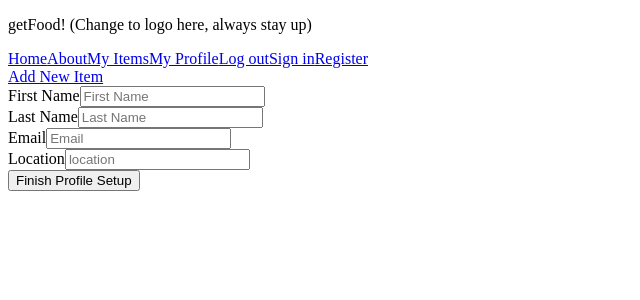
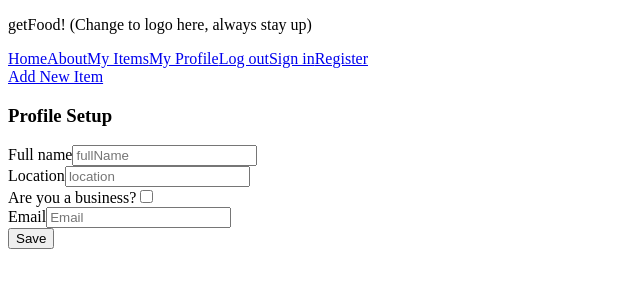
Before and after one commit to matai-2021/getFood-, a React app: page /#/profilesetup in a window 1280 px wide. Shown: the top 300 px of the page, without its empty margins (0-640 px from the left). Built offline with nearby package versions, Linux system fonts and the light colour scheme; the HTML template or start-up script is replaced by a standard one.

Commit message:
update ProfileSetup Component for styling prep

```diff
--- a/client/pages/ProfileSetUp.jsx
+++ b/client/pages/ProfileSetUp.jsx
@@ -1,17 +1,16 @@
 import React, { useState } from 'react'
-import { useHistory } from 'react-router-dom'
-
-import { profileSetUp } from './profileSetUpHelper'
+// import { useHistory } from 'react-router-dom'
+// import { profileSetUp } from './profileSetUpHelper'
 
 export default function ProfileSetUp () {
   const [form, setForm] = useState({
-    firstName: '',
-    lastName: '',
+    name: '',
+    location: '',
     // username needed? Auth0 has username/email so not here?
-    email: '',
-    location: ''
+    isCompany: false,
+    email: ''
   })
-  const history = useHistory()
+  // const history = useHistory()
 
   function handleChange (e) {
     const { name, value } = e.target
@@ -22,35 +21,58 @@ export default function ProfileSetUp () {
   }
 
   function handleClick (e) {
-    e.preventDefault()
-    profileSetUp(form, history.push)
+    // e.preventDefault()
+    // profileSetUp(form, history.push)
   }
 
   return (
     <>
-      <form className='column'>
-        <div className="field">
-          <label htmlFor='firstName' className='label'>First Name</label>
+      {/* <div className='column'>
+        <img src='./images/comGardenPlant.png' alt='Person gardening with trowel' />
+      </div> */}
+      <div className='flex-container'>
+        <article className='form-container'>
+          <h3 className='form-title'>Profile Setup</h3>
+          <form className='form-container'>
+
+            <div className='field'>
+              <label htmlFor='firstName' className='label'>Full name</label>
               <input
                 className='input'
-            id='firstName'
-            name='firstName'
-            value={form.firstName}
-            placeholder='First Name'
+                id='fullName'
+                name='fullName'
+                value={form.name}
+                placeholder='fullName'
                 onChange={handleChange}
               ></input>
             </div>
+
             <div className="field">
-          <label htmlFor='lastName' className='label'>Last Name</label>
+              <label htmlFor='location' className='label'>Location</label>
               <input
                 className='input'
-            id='lastName'
-            name='lastName'
-            value={form.lastName}
-            placeholder='Last Name'
+                id='location'
+                type='location'
+                name='location'
+                value={form.location}
+                placeholder='location'
                 onChange={handleChange}
               ></input>
             </div>
+
+            {/* Update this, to be True/False */}
+            <div className="field">
+              <label htmlFor='location' className='label'>Are you a business?</label>
+              <input
+                className='input'
+                id='isCompany'
+                type='checkbox'
+                name='isCompany'
+                // value={form.isCompany}
+                placeholder='isCompany'
+              ></input>
+            </div>
+
             <div className="field">
               <label htmlFor='email' className='label'>Email</label>
               <input
@@ -63,30 +85,20 @@ export default function ProfileSetUp () {
                 onChange={handleChange}
               ></input>
             </div>
-        <div className="field">
-          <label htmlFor='location' className='label'>Location</label>
-          <input
-            className='input'
-            id='location'
-            type='location'
-            name='location'
-            value={form.location}
-            placeholder='location'
-            onChange={handleChange}
-          ></input>
-        </div>
+
             <button
               type='button'
               className='button'
               onClick={handleClick}
               data-testid='submitButton'
             >
-          Finish Profile Setup
+          Save
             </button>
           </form>
-      {/* <div className='column'>
-        <img src='./images/comGardenPlant.png' alt='Person gardening with trowel' />
-      </div> */}
+        </article>
+      </div>
+      {/* Link to T&C here? or in Abouts page */}
+
     </>
   )
 }
--- a/client/styles/3-layout/__layout.scss
+++ b/client/styles/3-layout/__layout.scss
@@ -3,3 +3,4 @@
 @use 'header';
 @use 'iconcard';
 @use 'navigation';
+@use 'colunns.scss';
--- /dev/null
+++ b/client/styles/3-layout/_columns.scss
@@ -0,0 +1,18 @@
+@use "sass:math";
+@use '../1-helpers/functions';
+@use '../1-helpers/mixins';
+@use '../1-helpers/vars';
+
+.container {
+    position: relative;
+    max-width: 100%;
+    padding: 0 vars.$base-size * 3;
+  }
+
+.flex-container {
+    display: flex;
+    flex-direction: column;
+    @include mixins.media-queries(mobile, min) {
+      flex-direction: row;
+    }
+  }
--- a/client/styles/3-layout/_form.scss
+++ b/client/styles/3-layout/_form.scss
@@ -0,0 +1,10 @@
+@use '../1-helpers/mixins';
+@use '../1-helpers/functions';
+@use '../1-helpers/vars';
+
+.form-title {
+    color: vars.$primary;
+    font-family: vars.$heading;
+    font-size: x-large;
+    font-weight: bold;
+  }
```
Also changed, not shown: 2 other files (tests, documents, lock files or other folders). Lines whose indentation alone changed are shown as unchanged.
